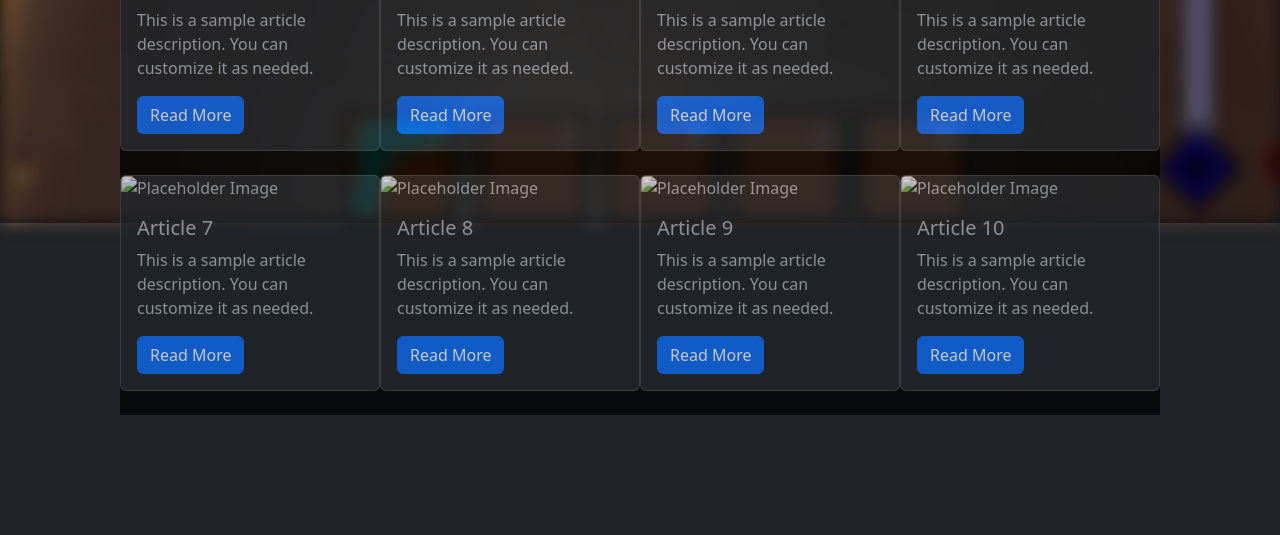
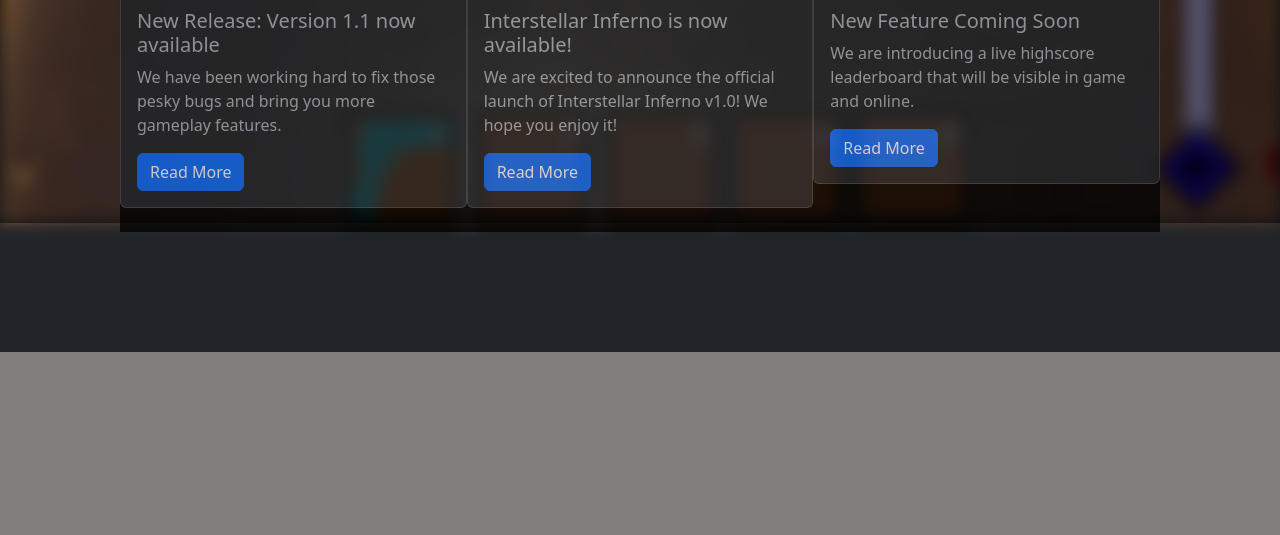
Before and after one commit to joeyqu/game_studio_portfolio, a Flask app: page /games/interstellar-inferno/news in a window 1280 px wide. Shown: the part 577-1112 px from the top of the page. After the commit the page ends 929 px from the top, so only its background shows below. Run offline with Flask 3, Linux system fonts and the light colour scheme; some libraries are stand-ins or nearby versions.

Commit message:
updating news content and images

```diff
--- a/src/templates/insterstellar-inferno/news.html
+++ b/src/templates/insterstellar-inferno/news.html
@@ -131,9 +131,11 @@
 
         <div class="table-responsive bg-black opacity-75 mt-0">
             <div class="card-group">
-                <div class="col-md-3 mb-4">
+                <div class="col-md-4 mb-4">
                     <div class="card">
-                        <img src="https://via.placeholder.com/300" class="card-img-top" alt="Placeholder Image">
+                        <img src="https://miro.medium.com/v2/resize:fit:1200/1*mQv_yk_QD0Od8sCWQD35wA.jpeg"
+                            style="aspect-ratio: 1/1; width: auto; height: auto;" class="card-img-top"
+                            alt="Placeholder Image">
                         <div class="card-body">
                             <h5 class="card-title">New Release: Version 1.1 now available</h5>
                             <p class="card-text">We have been working hard to fix those pesky bugs and bring you more
@@ -143,9 +145,12 @@
                         </div>
                     </div>
                 </div>
-                <div class="col-md-3 mb-4">
+                <div class="col-md-4 mb-4">
                     <div class="card">
-                        <img src="https://via.placeholder.com/300" class="card-img-top" alt="Placeholder Image">
+                        <img src="https://www.shutterstock.com/image-vector/available-now-word-concept-vector-600nw-2236019719.jpg"
+                            class="card-img-top" style="aspect-ratio: 1/1; width: auto; height: auto;"
+                            alt="Placeholder Image">
+
                         <div class="card-body pt">
                             <h5 class="card-title">Interstellar Inferno is now available!</h5>
                             <p class="card-text">We are excited to announce the official launch of Interstellar Inferno
@@ -156,8 +161,22 @@
                         </div>
                     </div>
                 </div>
-                {% for article_number in range(1, 11) %}
-                <div class="col-md-3 mb-4">
+                <div class="col-md-4 mb-4">
+                    <div class="card">
+                        <img src="//live.staticflickr.com/3101/2896087420_c428a22cc3_c.jpg"
+                            style="aspect-ratio: 1/1; width: auto; height: auto;" class="card-img-top"
+                            alt="Placeholder Image">
+                        <div class="card-body">
+                            <h5 class="card-title">New Feature Coming Soon</h5>
+                            <p class="card-text">We are introducing a live highscore leaderboard that will be
+                                visible in game and online.
+                            </p>
+                            <a href="#" class="btn btn-primary">Read More</a>
+                        </div>
+                    </div>
+                </div>
+                <!-- {% for article_number in range(1, 11) %}
+                <div class="col-md-4 mb-4">
                     <div class="card">
                         <img src="https://via.placeholder.com/300" class="card-img-top" alt="Placeholder Image">
                         <div class="card-body">
@@ -168,7 +187,7 @@
                         </div>
                     </div>
                 </div>
-                {% endfor %}
+                {% endfor %} -->
             </div>
         </div>
 
```
